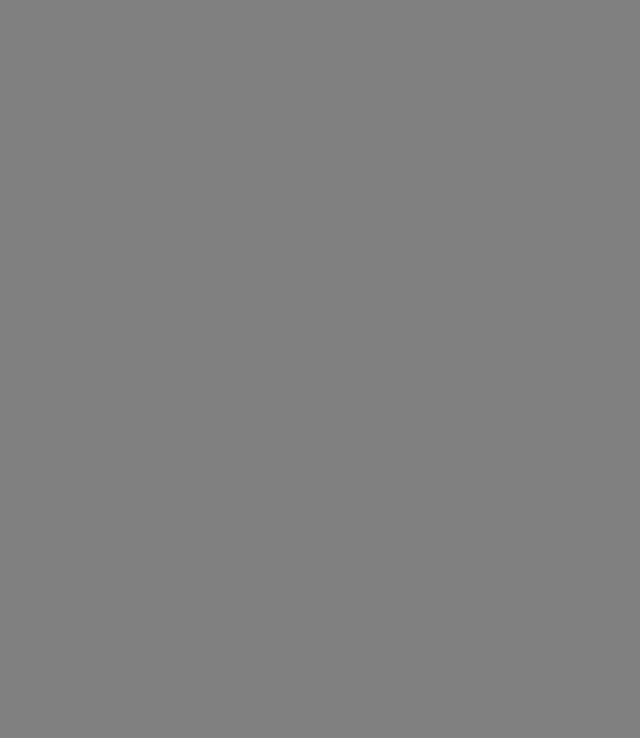
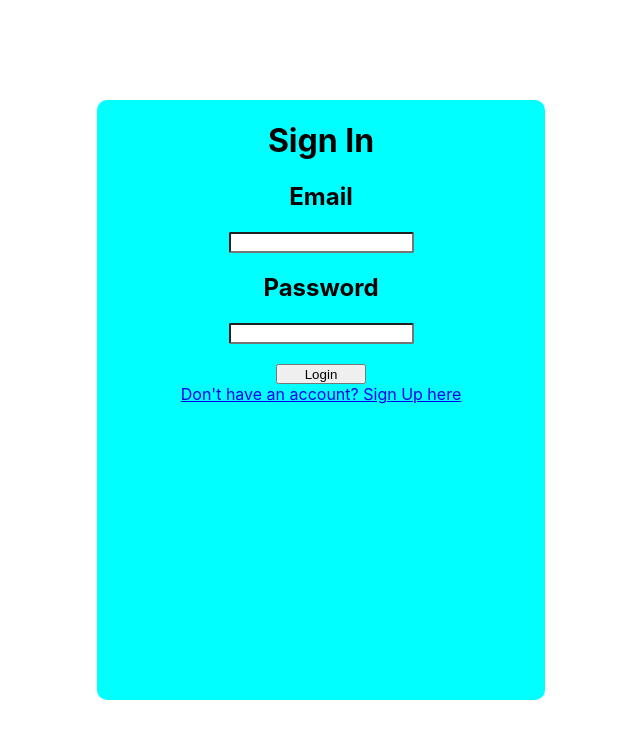
Before and after one commit to BaileyMcCauslin/CS386-Group-Project, a React (Create React App) app: page / in a window 1280 px wide. Shown: the top 738 px of the page, without its empty margins (319-959 px from the left). Built offline with nearby package versions, Linux system fonts and the light colour scheme; the HTML template or start-up script is replaced by a standard one.

Commit message:
Login and Signup

```diff
--- a/package.json
+++ b/package.json
@@ -9,6 +9,7 @@
     "firebase": "^9.9.4",
     "react": "^18.2.0",
     "react-dom": "^18.2.0",
+    "react-router-dom": "^6.4.1",
     "react-scripts": "^5.0.1",
     "web-vitals": "^2.1.4"
   },
--- a/src/App.js
+++ b/src/App.js
@@ -1,8 +1,19 @@
+import React from 'react';
+import { Login } from './login';
+import { Home } from './home';
+import { SignUp } from './signup';
+import { Route, Switch, Redirect, Router, Routes, BrowserRouter } from 'react-router-dom';
+
 import './App.css';
 function App() {
   return (
-    <div className="homeBackground">
-    </div>
+    <BrowserRouter>
+      <Routes>
+        <Route path="/" element={ <Login /> }/>
+        <Route path="/Home" element={ <Home /> }/>
+        <Route path="/SignUp" element={ <SignUp /> } />
+      </Routes>
+    </BrowserRouter>
   );
 }
 
--- a/src/firebase/firebaseConfig.js
+++ b/src/firebase/firebaseConfig.js
@@ -15,8 +15,8 @@ const firebaseConfig = {
 };
 
 // Initialize Firebase
-const app = initializeApp(firebaseConfig);
+const app = initializeApp( firebaseConfig  );
 const auth = getAuth( app );
-const analytics = getAnalytics(app);
+const analytics = getAnalytics( app );
 
 export default { app, auth };
--- /dev/null
+++ b/src/home.js
@@ -0,0 +1,11 @@
+import React from 'react';
+
+export function Home() {
+    return(
+        <div>
+            <h1>
+               Home Page
+            </h1>
+        </div>
+    );
+}
--- /dev/null
+++ b/src/login.js
@@ -0,0 +1,75 @@
+import './styles/login.css'
+import React from 'react';
+import { useState } from 'react';
+import { useNavigate, Link } from 'react-router-dom';
+import { getAuth, signInWithEmailAndPassword } from 'firebase/auth';
+
+export function Login() {
+
+    const [ user, setUser ] = useState({
+        email: '',
+        password: ''
+    })
+
+    const navigate = useNavigate();
+    const auth  = getAuth();
+
+
+    const userLogin = () => {
+        if( user.email === '' || user.password === '' )
+        {
+            alert( 'Email or Password is empty' );
+        }
+        else
+        {
+            signInWithEmailAndPassword( auth , user.email , user.password )
+            .then( signedinuser => {
+                const currentUser = signedinuser.user;
+                    navigate('/Home');
+            })
+            .catch( error => {
+               alert("No User With Those Credentials");
+            })
+        }
+    }
+
+    return(
+       <div className='page'>
+        <div className='main-login-card'>
+            <h1>Sign In</h1>
+            <div>
+                <h2 className='email-head'>Email</h2>
+                <input
+                  className='email-input'
+                  type="text"
+                  name='email'
+                  value={ user.email }
+                  label='Email'
+                  onChange={ text => setUser( { email: text.target.value , password: user.password } ) }
+                >
+                </input>
+            </div>
+
+            <div>
+                <h2 className='password-head'>Password</h2>
+                <input
+                className='password-input'
+                type="password"
+                name='password'
+                value={ user.password }
+                label='Password'
+                security='true'
+                onChange={ text => setUser( { email: user.email , password: text.target.value } ) }
+                >
+                </input>
+            </div>
+            <div>
+                <button className='login-btn' onClick={ userLogin }>Login</button>
+            </div>
+            <div>
+                <Link to="/Signup">Don't have an account? Sign Up here</Link>
+            </div>
+        </div>
+      </div>
+    );
+}
--- /dev/null
+++ b/src/signup.js
@@ -0,0 +1,87 @@
+import React from 'react';
+import { useState } from 'react';
+import { useNavigate, Link } from 'react-router-dom';
+import auth from './firebase/firebaseConfig';
+import { getAuth, createUserWithEmailAndPassword } from 'firebase/auth';
+
+export function SignUp() {
+    const [ user, setUser ] = useState({
+        email: '',
+        password: ''
+    })
+    const [ reenter , setReenter ] = useState('');
+    const auth = getAuth();
+
+    const createUser = () => {
+        if( user.username === '' || user.email === '' || user.password === '' ) {
+            alert("Username, Email, or Password Empty");
+        }
+        else if( reenter != user.password ) {
+            alert("Password and Re-Enter do not match");
+        }
+        else {
+            //Firebase API cal to register user
+            createUserWithEmailAndPassword( auth , user.email , user.password )
+            .then( userCredential => {
+                navigate("/");
+            })
+            .catch( error => {
+                const errorCode = error.code;
+                console.log( error );
+                if( errorCode === "auth/email-already-in-use")
+                {
+                    alert("That Email is already in use");
+                }
+                else
+                {
+                    alert("Oops.. Something went wrong");
+                }
+            })
+        }
+    }
+
+    const navigate = useNavigate();
+
+    return(
+        <div>
+            <div>
+                <h1>Email</h1>
+                <input
+                  type="text"
+                  name='email'
+                  value={ user.email }
+                  label='Email'
+                  onChange={ text => setUser( { email: text.target.value , password: user.password } ) }
+                >
+                </input>
+            </div>
+
+            <div>
+            <h1>Password</h1>
+            <input
+              type="text"
+              name='email'
+              value={ user.password }
+              label='Password'
+              onChange={ text => setUser( { email: user.email , password: text.target.value } ) }
+            ></input>
+
+            <h1>Re-enter Password</h1>
+            <input
+              type="text"
+              name='reenter'
+              value={ reenter }
+              label='reenter'
+              onChange={ text => setReenter( text.target.value ) }
+              ></input>
+            </div>
+
+            <div>
+                <button onClick={ createUser }>Sign Up</button>
+            </div>
+            <Link to="/">
+                Return to login
+            </Link>
+        </div>
+    );
+}
--- /dev/null
+++ b/src/styles/login.css
@@ -0,0 +1,27 @@
+.page {
+    background-color: black;
+}
+.main-login-card {
+    height: 75%;
+    width: 35%;
+    background-color: aqua;
+    position: fixed;
+    top: 50%;
+    left: 50%;
+    transform: translate(-50%, -50%);
+    text-align: center;
+    border-radius: 10px;
+}
+
+.email-input {
+    border-radius: 2px;
+}
+
+.login-btn {
+    height: 20px;
+    width: 20%;
+    margin-top: 20px;
+}
+.password-input {
+    border-radius: 2px;
+}
```
Also changed, not shown: src/styles/signup.css (added), 1 other file (tests, documents, lock files or other folders).
